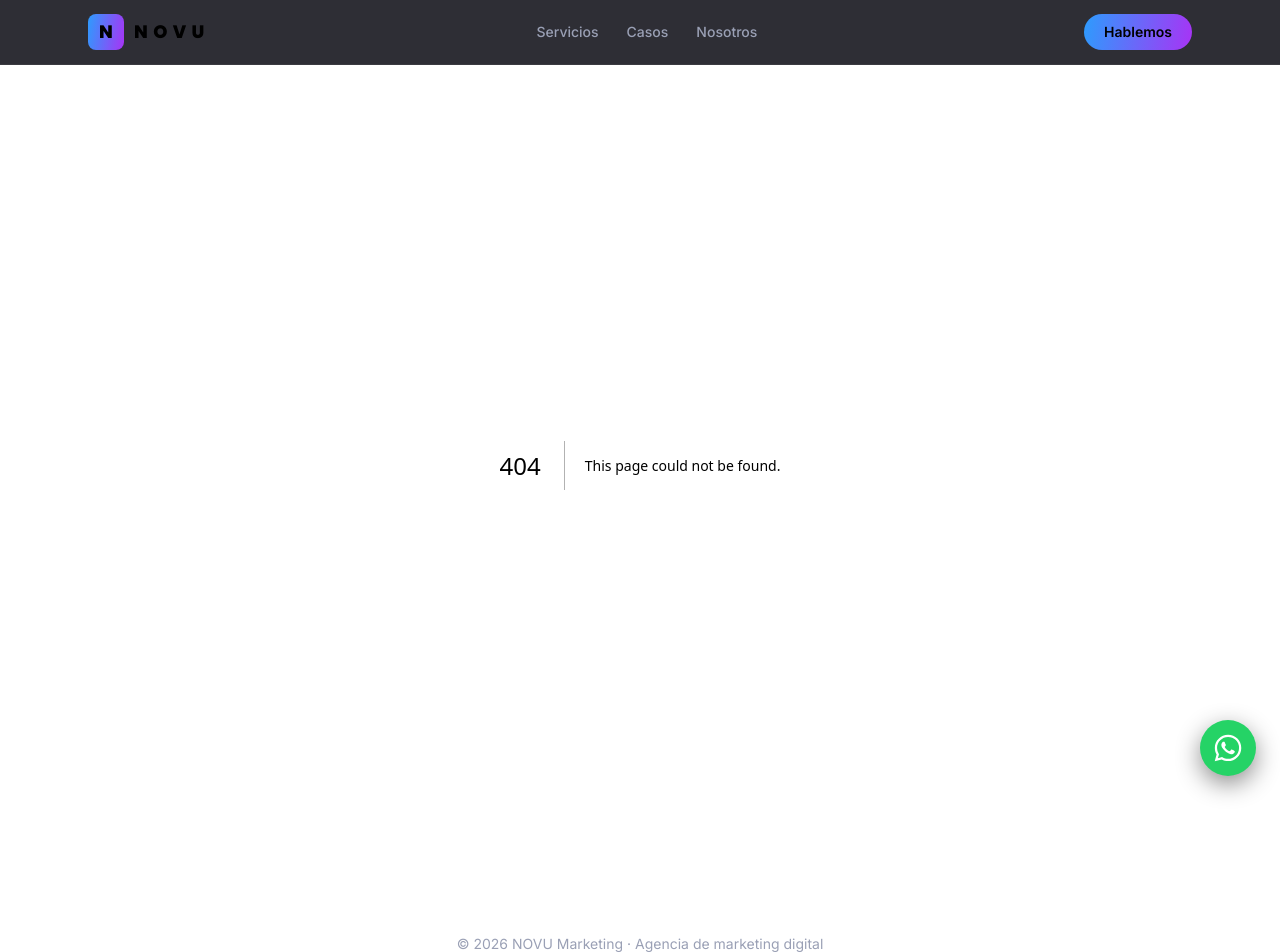
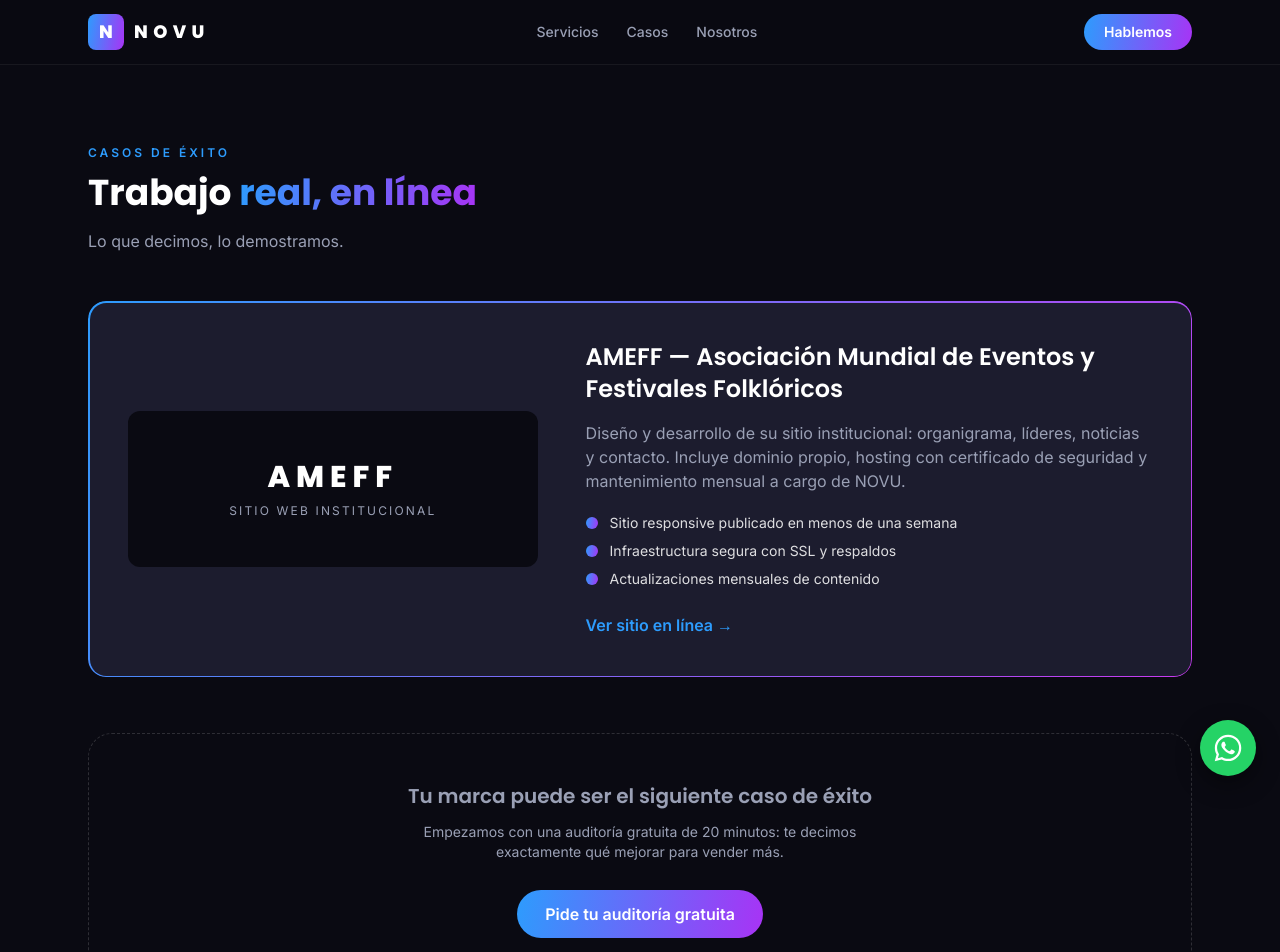
Before and after one commit to novumarketing/novu-web, a Next.js app: page /casos in a window 1280 px wide. Before the commit this address had no page. Shown: the top 952 px of the page. Built offline with nearby package versions, Linux system fonts and the light colour scheme.

Commit message:
Add files via upload

```diff
--- /dev/null
+++ b/app/casos/page.jsx
@@ -0,0 +1,40 @@
+import { Button, Section, WA } from "@/components/ui";
+
+export const metadata = { title: "Casos de éxito — NOVU Marketing" };
+
+export default function Casos() {
+  return (
+    <main>
+      <Section kicker="Casos de éxito" title="Trabajo" accent="real, en línea" sub="Lo que decimos, lo demostramos.">
+        <div className="grad-border p-10">
+          <div className="md:flex md:items-center md:gap-12">
+            <div className="grid place-items-center rounded-xl bg-bg p-12 md:w-2/5">
+              <div className="font-[family-name:var(--font-poppins)] text-3xl font-extrabold tracking-[.2em]">AMEFF</div>
+              <div className="mt-2 text-xs tracking-[.18em] text-muted">SITIO WEB INSTITUCIONAL</div>
+            </div>
+            <div className="mt-8 md:mt-0 md:flex-1">
+              <h3 className="font-[family-name:var(--font-poppins)] text-2xl font-semibold">AMEFF — Asociación Mundial de Eventos y Festivales Folklóricos</h3>
+              <p className="mt-4 text-muted">
+                Diseño y desarrollo de su sitio institucional: organigrama, líderes, noticias y contacto.
+                Incluye dominio propio, hosting con certificado de seguridad y mantenimiento mensual a cargo de NOVU.
+              </p>
+              <ul className="mt-5 space-y-2 text-sm text-white/85">
+                <li className="flex items-center gap-3"><span className="h-3 w-3 rounded-full grad-bg" />Sitio responsive publicado en menos de una semana</li>
+                <li className="flex items-center gap-3"><span className="h-3 w-3 rounded-full grad-bg" />Infraestructura segura con SSL y respaldos</li>
+                <li className="flex items-center gap-3"><span className="h-3 w-3 rounded-full grad-bg" />Actualizaciones mensuales de contenido</li>
+              </ul>
+              <a href="https://ameff.vercel.app" target="_blank" rel="noopener" className="mt-6 inline-block font-semibold text-blue hover:underline">
+                Ver sitio en línea →
+              </a>
+            </div>
+          </div>
+        </div>
+        <div className="mt-14 rounded-3xl border border-dashed border-white/15 p-12 text-center">
+          <h3 className="font-[family-name:var(--font-poppins)] text-xl font-semibold text-muted">Tu marca puede ser el siguiente caso de éxito</h3>
+          <p className="mx-auto mt-3 max-w-md text-sm text-muted">Empezamos con una auditoría gratuita de 20 minutos: te decimos exactamente qué mejorar para vender más.</p>
+          <div className="mt-7"><Button href={WA} external>Pide tu auditoría gratuita</Button></div>
+        </div>
+      </Section>
+    </main>
+  );
+}
```
